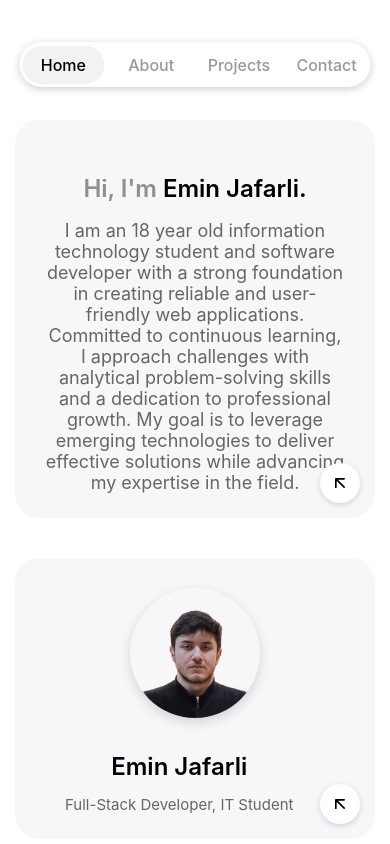
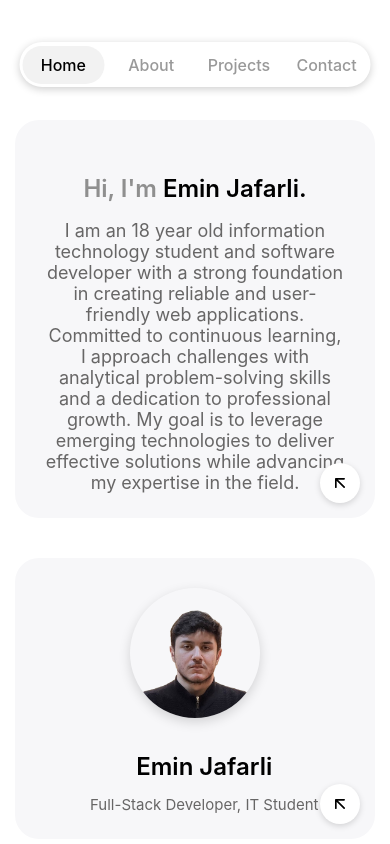
Before and after one commit to eminjafarli/portfolio, a React (Create React App) app: page / in a window 390 px wide. Shown: the top 844 px of the page. Built offline with nearby package versions, Linux system fonts and the light colour scheme.

Commit message:
ready for mobile use

```diff
--- a/src/App.js
+++ b/src/App.js
@@ -109,6 +109,7 @@ const TextWrapper = styled.div`
     margin-left: 20px;
 
     @media (max-width: 768px) {
+        margin-left: 45px;
         align-items: center;
     }
 `;
```
